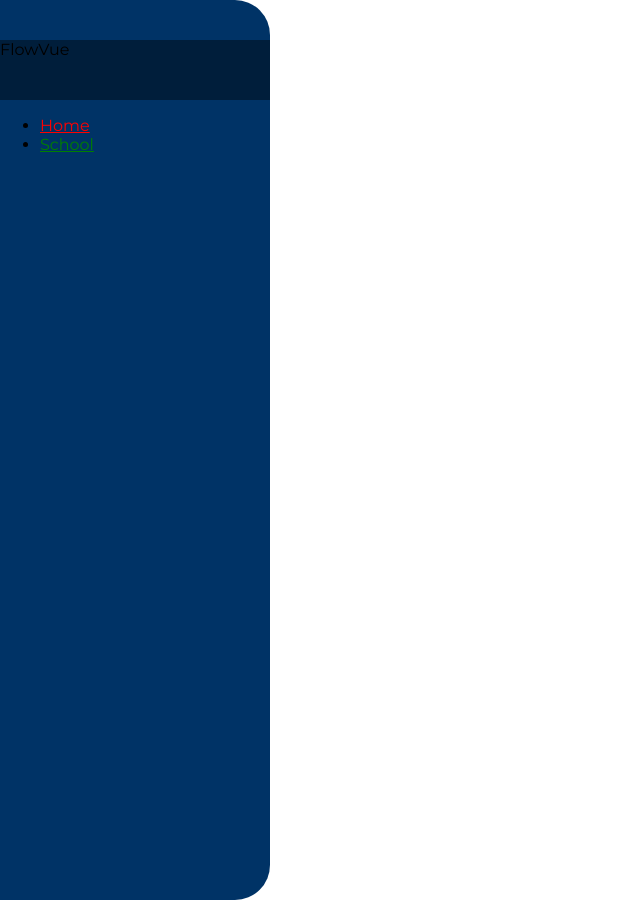
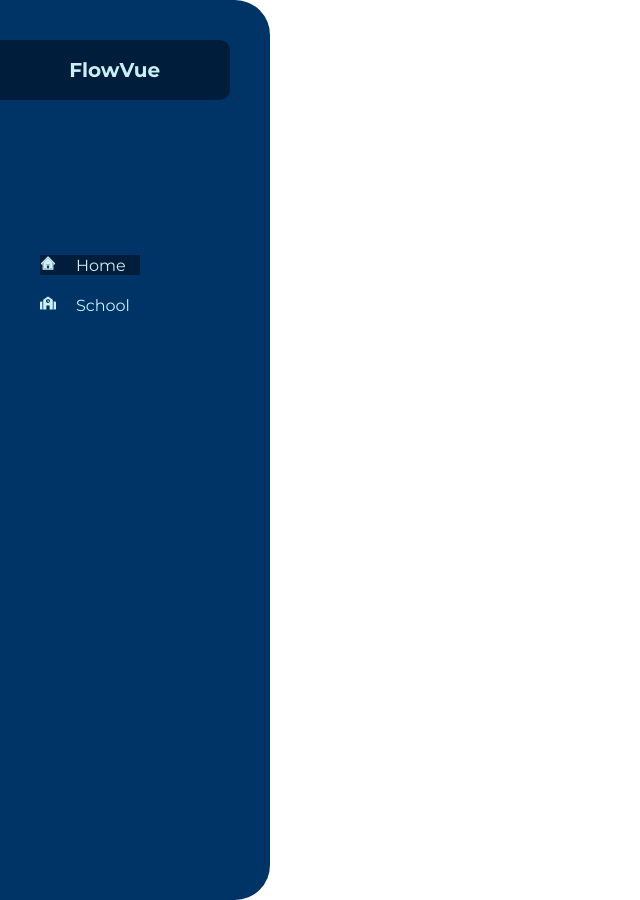
Before and after one commit to Dawidsjd/Automatizasion, a React (Create React App) app: page /HomeDashboard in a window 1280 px wide. Shown: the whole page, without its empty margins (0-640 px from the left). Built offline with nearby package versions, Linux system fonts and the light colour scheme.

Commit message:
left panel v1

```diff
--- a/package.json
+++ b/package.json
@@ -15,6 +15,7 @@
     "framework7": "^8.3.0",
     "react": "^18.2.0",
     "react-dom": "^18.2.0",
+    "react-icons": "^4.11.0",
     "react-router-dom": "^6.17.0",
     "react-scripts": "5.0.1",
     "styled-components": "^6.1.0",
--- a/src/Components/features/LeftPanelDashboard/LeftPanelDashboard.jsx
+++ b/src/Components/features/LeftPanelDashboard/LeftPanelDashboard.jsx
@@ -1,19 +1,21 @@
-import React, { Component } from 'react';
-import { NavLink } from 'react-router-dom';
+import React, { Component } from "react";
+import { NavLink } from "react-router-dom";
 import {
   StyledContainer,
   StyledLogoContainer,
   StyledLogo,
   StyledNav,
-} from './styles';
-import './styles.css';
+} from "./styles";
+import "./styles.css";
+import { AiTwotoneHome } from "react-icons/ai";
+import { FaSchool } from "react-icons/fa";
 
 class LeftPanelDashboard extends Component {
   state = { clicked: false };
 
   handleClick = () => {
-    const navbar = document.getElementById('navbar');
-    navbar.classList.toggle('active');
+    const navbar = document.getElementById("navbar");
+    navbar.classList.toggle("active");
     this.setState({ clicked: !this.state.clicked });
   };
 
@@ -23,27 +25,39 @@ class LeftPanelDashboard extends Component {
         <StyledLogoContainer>
           <StyledLogo>FlowVue</StyledLogo>
         </StyledLogoContainer>
+        <StyledNav>
           <ul
-          id='navbar'
-          className={this.state.clicked ? 'nav_active' : 'navbar'}
+            id="navbar"
+            className={this.state.clicked ? "nav_active" : "navbar"}
           >
             <li>
               <NavLink
-              to='/HomeDashboard'
-              className={({ isActive }) => (isActive ? 'link-active' : 'link')}
+                to="/HomeDashboard"
+                className={({ isActive }) =>
+                  isActive ? "link-active" : "link"
+                }
               >
+                <i>
+                  <AiTwotoneHome />
+                </i>{" "}
                 Home
               </NavLink>
             </li>
             <li>
               <NavLink
-              to='/SchoolDashboard'
-              className={({ isActive }) => (isActive ? 'link-active' : 'link')}
+                to="/SchoolDashboard"
+                className={({ isActive }) =>
+                  isActive ? "link-active" : "link"
+                }
               >
+                <i>
+                  <FaSchool />
+                </i>
                 School
               </NavLink>
             </li>
           </ul>
+        </StyledNav>
       </StyledContainer>
     );
   }
--- a/src/Components/features/LeftPanelDashboard/styles.css
+++ b/src/Components/features/LeftPanelDashboard/styles.css
@@ -1,7 +1,31 @@
+#navbar {
+  list-style: none;
+  padding: 0 20px;
+  position: relative;
+  text-decoration: none;
+}
+
+#navbar li {
+  margin: 20px;
+}
+
 .link-active {
-  color: red;
+  color: #caf0f6;
+  background: #001e3b;
+  text-decoration: none;
+  width: 100px;
+  display: flex;
+  align-items: center;
 }
 
 .link {
-  color: green;
+  text-decoration: none;
+  color: #caf0f6;
+  display: flex;
+  align-items: center;
+  text-align: left;
 }
+
+i {
+  margin-right: 20px;
+}
--- a/src/Components/features/LeftPanelDashboard/styles.js
+++ b/src/Components/features/LeftPanelDashboard/styles.js
@@ -1,21 +1,33 @@
-import { styled } from '@mui/material/styles';
-import globalTheme from '../GlobalStyles/GlobalTheme';
+import { styled } from "@mui/material/styles";
+import globalTheme from "../GlobalStyles/GlobalTheme";
 
-export const StyledContainer = styled('div')(({ theme }) => ({
-  height: '900px',
-  width: '270px',
+export const StyledContainer = styled("div")(({ theme }) => ({
+  height: "900px",
+  width: "270px",
   background: globalTheme.palette.primary.main,
-  borderRadius: '0 35px 35px 0',
-  position: 'absolute',
+  borderRadius: "0 35px 35px 0",
+  position: "absolute",
 }));
 
-export const StyledLogoContainer = styled('div')(({ theme }) => ({
+export const StyledLogoContainer = styled("div")(({ theme }) => ({
   background: globalTheme.palette.primary.dark,
-  marginTop: '40px',
-  height: '60px',
-  position: 'relative',
+  marginTop: "40px",
+  height: "60px",
+  width: "85%",
+  position: "relative",
+  borderRadius: "0 10px 10px 0",
 }));
 
-export const StyledLogo = styled('nav')(({ theme }) => ({}));
+export const StyledLogo = styled("p")(({ theme }) => ({
+  position: "relative",
+  textAlign: "center",
+  top: "30%",
+  color: globalTheme.palette.textcolorsecondary.main,
+  fontWeight: "bolder",
+  fontSize: globalTheme.typography.semimediumfontsize.main,
+}));
 
-export const StyledNav = styled('nav')(({ theme }) => ({}));
+export const StyledNav = styled("nav")(({ theme }) => ({
+  position: "relative",
+  top: "15%",
+}));
```
Also changed, not shown: 1 other file (tests, documents, lock files or other folders). Lines whose indentation alone changed are shown as unchanged.
